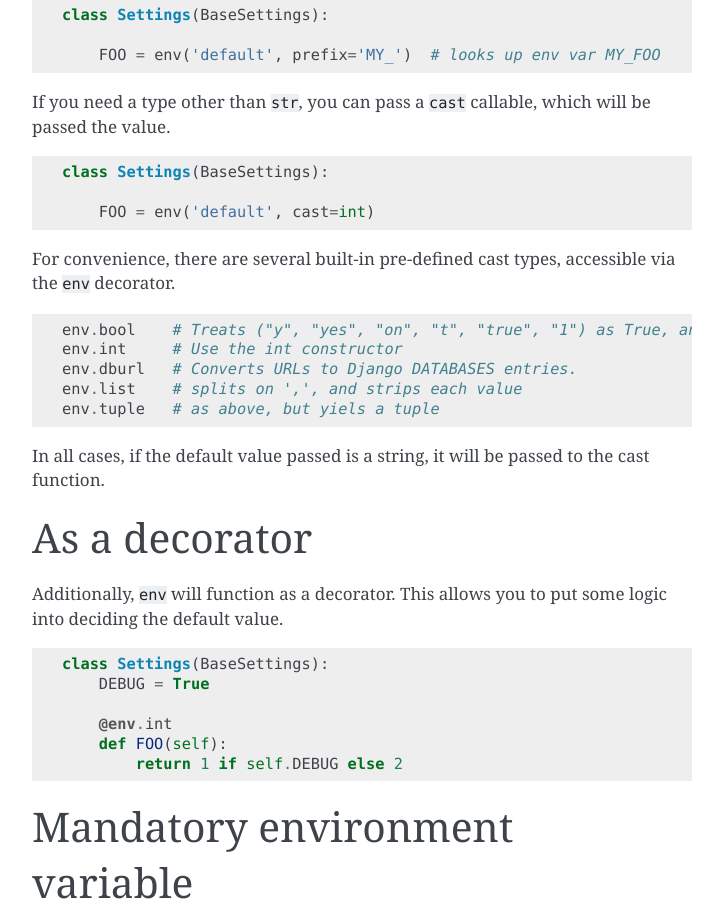
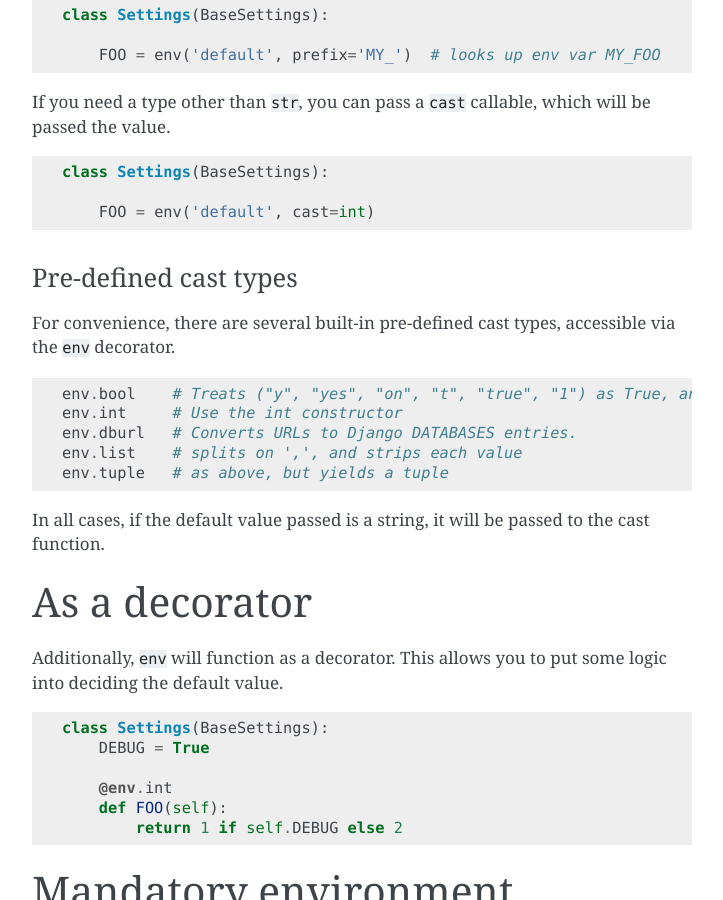
Before and after one commit to funkybob/django-classy-settings, a Sphinx documentation site: the page built from docs/index.rst, in a window 1280 px wide and 900 px high, scrolled down 5074 px. Shown: the whole window, without its empty margins (388-1111 px from the left). Built offline with Sphinx 7.4.7, drawn with Linux system fonts in a browser that asks for light colours; some of the changed text lies outside the part shown.

Commit message:
Fix typo in docs

```diff
--- a/docs/index.rst
+++ b/docs/index.rst
@@ -276,6 +276,9 @@ will be passed the value.
 
         FOO = env('default', cast=int)
 
+Pre-defined cast types
+~~~~~~~~~~~~~~~~~~~~~~
+
 For convenience, there are several built-in pre-defined cast types, accessible
 via the ``env`` decorator.
 
@@ -285,7 +288,7 @@ via the ``env`` decorator.
     env.int     # Use the int constructor
     env.dburl   # Converts URLs to Django DATABASES entries.
     env.list    # splits on ',', and strips each value
-    env.tuple   # as above, but yiels a tuple
+    env.tuple   # as above, but yields a tuple
 
 In all cases, if the default value passed is a string, it will be passed to the
 cast function.
```
